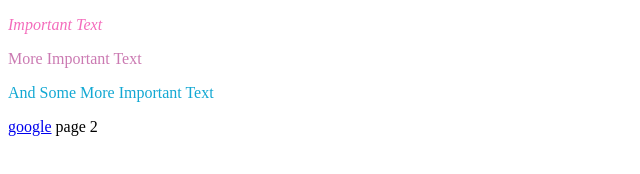
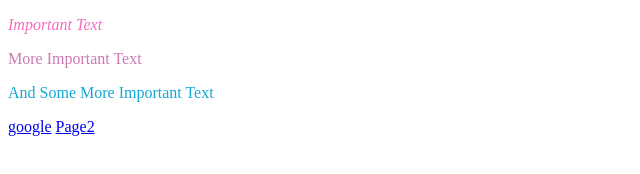
Before and after one commit to lucycarter3/289.101, a plain HTML site: page Styles.html in a window 1280 px wide. Shown: the full height of the page, 0-640 px from the left. Drawn offline with Linux system fonts and the light colour scheme.

Commit message:
Created link to page two

```diff
--- a/Styles.html
+++ b/Styles.html
@@ -28,7 +28,7 @@
         <p class="reallynotasimportant">And Some More Important Text</p>
 
         <a href="http://www.google.com">google</a>
-        <a>page 2</a>
+        <a href="Page2.html">Page2</a>
 
     </body>
 
```
